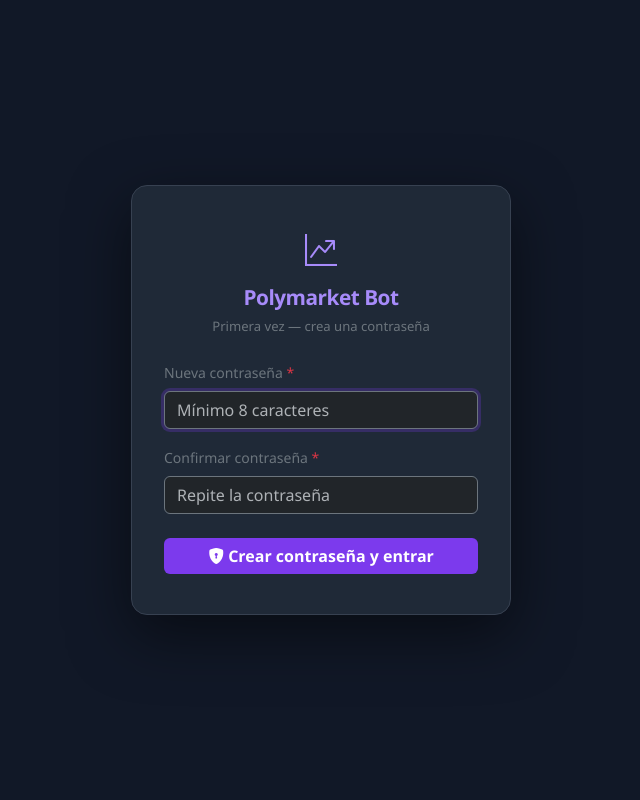
After one commit to EndikaBT/polymarket-bot, a Flask app: page /login in a window 1280 px wide. The commit adds this page. Shown: the whole page, without its empty margins (319-959 px from the left). Run offline with Flask 3, Linux system fonts and the light colour scheme; data comes from the database, SQL or seed files in the repository.

Commit message:
feat: session login with bcrypt, rate limiting, start.bat launcher

```diff
--- a/app.py
+++ b/app.py
@@ -3,16 +3,73 @@ import math
 import os
 import random
 import re
+import secrets
 import sqlite3
 import threading
 import time
 from concurrent.futures import ThreadPoolExecutor, as_completed
-from datetime import date, datetime
+from datetime import date, datetime, timedelta
+from functools import wraps
 
 import requests
-from flask import Flask, jsonify, render_template, request
+from flask import Flask, jsonify, redirect, render_template, request, session, url_for
+from werkzeug.security import check_password_hash, generate_password_hash
 
 app = Flask(__name__)
+
+# ─── Auth helpers ─────────────────────────────────────────────────────────────
+
+_login_lock     = threading.Lock()
+_login_attempts: dict = {}   # ip -> [timestamp, ...]
+MAX_ATTEMPTS    = 5
+LOCKOUT_SECONDS = 15 * 60   # 15 min
+
+
+def _get_or_create_secret_key() -> str:
+    """Load secret key from DB, or generate + store one on first run."""
+    with _db_conn() as conn:
+        row = conn.execute("SELECT value FROM kv WHERE key='secret_key'").fetchone()
+    if row:
+        return row["value"]
+    key = secrets.token_hex(32)
+    with _db_lock:
+        with _db_conn() as conn:
+            conn.execute("INSERT OR IGNORE INTO kv VALUES ('secret_key', ?)", (key,))
+    return key
+
+
+def _rate_limit_check(ip: str) -> tuple:
+    """Returns (allowed: bool, wait_seconds: int)."""
+    now = time.time()
+    with _login_lock:
+        ts = [t for t in _login_attempts.get(ip, []) if now - t < LOCKOUT_SECONDS]
+        _login_attempts[ip] = ts
+        if len(ts) >= MAX_ATTEMPTS:
+            return False, int(LOCKOUT_SECONDS - (now - ts[0]))
+        return True, 0
+
+
+def _record_failed(ip: str):
+    with _login_lock:
+        _login_attempts.setdefault(ip, []).append(time.time())
+
+
+def _clear_attempts(ip: str):
+    with _login_lock:
+        _login_attempts.pop(ip, None)
+
+
+@app.before_request
+def check_auth():
+    """Redirect unauthenticated requests to /login. API routes get 401."""
+    public = {"login", "logout", "static"}
+    if request.endpoint in public:
+        return
+    if not session.get("authenticated"):
+        if request.path.startswith("/api/"):
+            return jsonify({"ok": False, "error": "No autenticado"}), 401
+        return redirect(url_for("login"))
+
 
 # ─── Paths ────────────────────────────────────────────────────────────────────
 
@@ -2019,6 +2076,60 @@ def api_copy_status():
     )
 
 
+# ─── Auth routes ──────────────────────────────────────────────────────────────
+
+@app.route("/login", methods=["GET", "POST"])
+def login():
+    with _db_conn() as conn:
+        row = conn.execute("SELECT value FROM kv WHERE key='password_hash'").fetchone()
+    has_password = row is not None
+    error = None
+
+    if request.method == "POST":
+        ip = request.remote_addr or "unknown"
+
+        if not has_password:
+            # First-run setup
+            pw  = request.form.get("password", "")
+            pw2 = request.form.get("password2", "")
+            if len(pw) < 8:
+                error = "La contraseña debe tener mínimo 8 caracteres"
+            elif pw != pw2:
+                error = "Las contraseñas no coinciden"
+            else:
+                h = generate_password_hash(pw)
+                with _db_lock:
+                    with _db_conn() as conn:
+                        conn.execute("INSERT OR REPLACE INTO kv VALUES ('password_hash', ?)", (h,))
+                session["authenticated"] = True
+                session.permanent = True
+                return redirect(url_for("index"))
+        else:
+            allowed, wait = _rate_limit_check(ip)
+            if not allowed:
+                m, s = divmod(wait, 60)
+                error = f"Demasiados intentos. Espera {m}m {s}s"
+            else:
+                pw = request.form.get("password", "")
+                if check_password_hash(row["value"], pw):
+                    _clear_attempts(ip)
+                    session["authenticated"] = True
+                    session.permanent = True
+                    return redirect(url_for("index"))
+                else:
+                    _record_failed(ip)
+                    remaining = MAX_ATTEMPTS - len(_login_attempts.get(ip, []))
+                    error = f"Contraseña incorrecta — {max(0, remaining)} intentos restantes"
+
+    return render_template("login.html", has_password=has_password, error=error)
+
+
+@app.route("/logout", methods=["POST"])
+def logout():
+    session.clear()
+    return redirect(url_for("login"))
+
+
 # ─── Arranque ─────────────────────────────────────────────────────────────────
 
 if __name__ == "__main__":
@@ -2027,5 +2138,7 @@ if __name__ == "__main__":
     load_from_db()
     if state["credentials"].get("private_key"):
         init_client()
+    app.secret_key = _get_or_create_secret_key()
+    app.permanent_session_lifetime = timedelta(hours=12)
     print("Abriendo en http://localhost:5000")
-    app.run(host="127.0.0.1", port=5000, debug=False, use_reloader=False, threaded=True)
+    app.run(host="0.0.0.0", port=5000, debug=False, use_reloader=False, threaded=True)
--- a/templates/index.html
+++ b/templates/index.html
@@ -274,6 +274,11 @@
     <button class="btn btn-sm btn-outline-secondary" data-bs-toggle="collapse" data-bs-target="#configPanel" title="Configuración">
       <i class="bi bi-gear"></i>
     </button>
+    <form method="POST" action="/logout" class="d-inline ms-1">
+      <button type="submit" class="btn btn-sm btn-outline-secondary" title="Cerrar sesión">
+        <i class="bi bi-box-arrow-right"></i>
+      </button>
+    </form>
   </div>
 </nav>
 
--- /dev/null
+++ b/templates/login.html
@@ -0,0 +1,93 @@
+<!DOCTYPE html>
+<html lang="es" data-bs-theme="dark">
+<head>
+  <meta charset="UTF-8" />
+  <meta name="viewport" content="width=device-width, initial-scale=1.0" />
+  <title>Polymarket Bot — Acceso</title>
+  <link href="https://cdn.jsdelivr.net/npm/bootstrap@5.3.3/dist/css/bootstrap.min.css" rel="stylesheet" />
+  <link href="https://cdn.jsdelivr.net/npm/bootstrap-icons@1.11.3/font/bootstrap-icons.min.css" rel="stylesheet" />
+  <style>
+    body {
+      background: #111827;
+      min-height: 100vh;
+      display: flex;
+      align-items: center;
+      justify-content: center;
+      font-family: 'Segoe UI', system-ui, sans-serif;
+    }
+    .login-card {
+      background: #1f2937;
+      border: 1px solid #374151;
+      border-radius: 16px;
+      padding: 2.5rem 2rem;
+      width: 100%;
+      max-width: 380px;
+      box-shadow: 0 20px 60px rgba(0,0,0,.5);
+    }
+    .brand {
+      color: #a78bfa;
+      font-weight: 700;
+      font-size: 1.3rem;
+      letter-spacing: -0.5px;
+    }
+    .btn-accent {
+      background: #7c3aed;
+      border: none;
+      color: #fff;
+      font-weight: 600;
+    }
+    .btn-accent:hover { background: #6d28d9; color: #fff; }
+    .form-control:focus {
+      border-color: #7c3aed;
+      box-shadow: 0 0 0 3px rgba(124,58,237,.25);
+    }
+  </style>
+</head>
+<body>
+  <div class="login-card">
+    <div class="text-center mb-4">
+      <div class="mb-2">
+        <i class="bi bi-graph-up-arrow" style="font-size:2rem;color:#a78bfa"></i>
+      </div>
+      <div class="brand">Polymarket Bot</div>
+      <div class="text-secondary mt-1" style="font-size:.82rem">
+        {% if has_password %}Introduce tu contraseña para continuar{% else %}Primera vez — crea una contraseña{% endif %}
+      </div>
+    </div>
+
+    {% if error %}
+    <div class="alert alert-danger py-2 mb-3" style="font-size:.83rem">
+      <i class="bi bi-exclamation-triangle-fill me-1"></i>{{ error }}
+    </div>
+    {% endif %}
+
+    <form method="POST" autocomplete="off">
+      {% if not has_password %}
+      <div class="mb-3">
+        <label class="form-label text-secondary small">Nueva contraseña <span class="text-danger">*</span></label>
+        <input type="password" name="password" class="form-control bg-dark text-light border-secondary"
+          placeholder="Mínimo 8 caracteres" required autofocus />
+      </div>
+      <div class="mb-4">
+        <label class="form-label text-secondary small">Confirmar contraseña <span class="text-danger">*</span></label>
+        <input type="password" name="password2" class="form-control bg-dark text-light border-secondary"
+          placeholder="Repite la contraseña" required />
+      </div>
+      <button type="submit" class="btn btn-accent w-100">
+        <i class="bi bi-shield-lock-fill me-1"></i>Crear contraseña y entrar
+      </button>
+      {% else %}
+      <div class="mb-4">
+        <label class="form-label text-secondary small">Contraseña</label>
+        <input type="password" name="password" class="form-control bg-dark text-light border-secondary"
+          placeholder="••••••••" required autofocus />
+      </div>
+      <button type="submit" class="btn btn-accent w-100">
+        <i class="bi bi-box-arrow-in-right me-1"></i>Entrar
+      </button>
+      {% endif %}
+    </form>
+  </div>
+  <script src="https://cdn.jsdelivr.net/npm/bootstrap@5.3.3/dist/js/bootstrap.bundle.min.js"></script>
+</body>
+</html>
```
Also changed, not shown: 1 other file.
